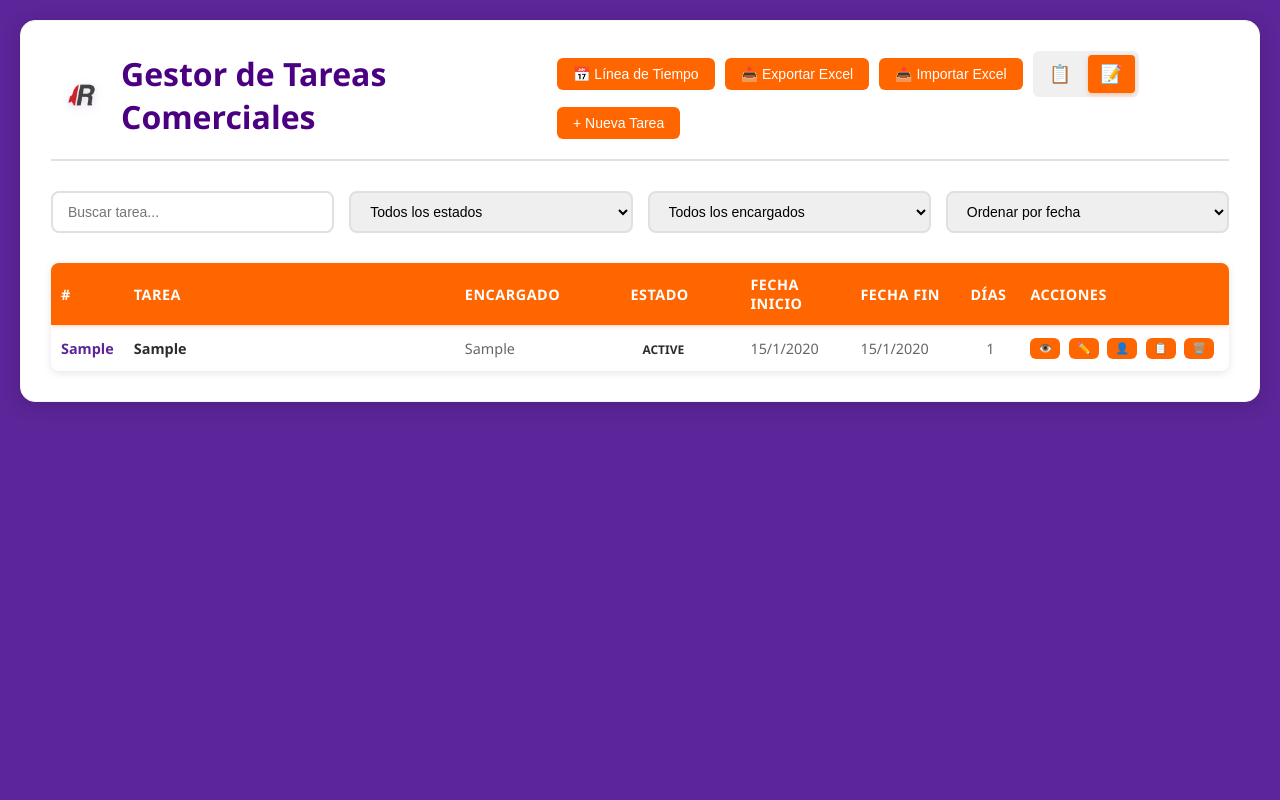
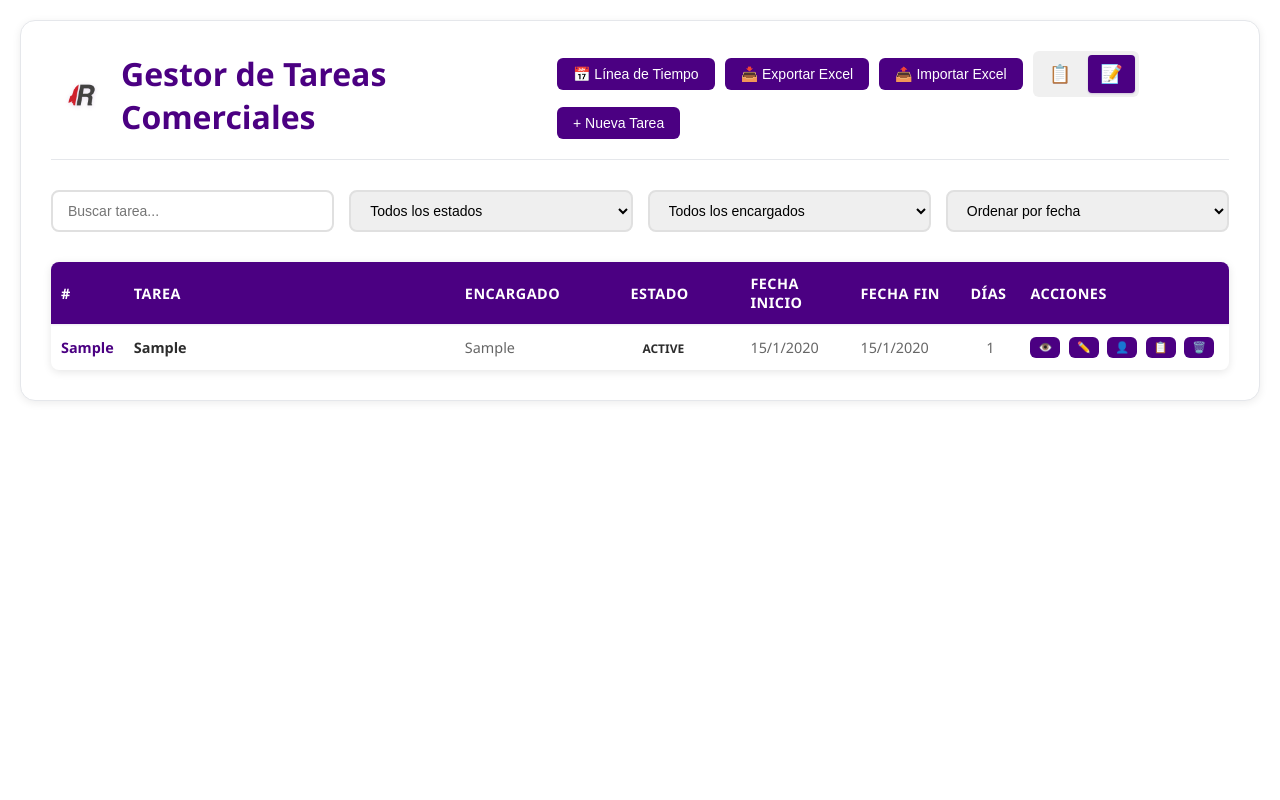
Before and after one commit to Slaverde/GestorTareasRocke, a Flask app: page / in a window 1280 px wide. Run offline with Flask 3, Linux system fonts and the light colour scheme; tables that the repository leaves empty hold one stand-in row (values such as "Sample post").

Commit message:
Cambiando colores

```diff
--- a/static/style.css
+++ b/static/style.css
@@ -6,7 +6,7 @@
 
 body {
     font-family: 'Segoe UI', Tahoma, Geneva, Verdana, sans-serif;
-    background: #5C2599;
+    background: #ffffff;
     min-height: 100vh;
     padding: 20px;
     color: #2C2C2C;
@@ -17,9 +17,9 @@ body {
     margin: 0 auto;
     background: white;
     border-radius: 15px;
-    box-shadow: 0 4px 20px rgba(0, 0, 0, 0.15);
+    box-shadow: 0 2px 8px rgba(0, 0, 0, 0.08);
     padding: 30px;
-    border: 1px solid #f3f4f6;
+    border: 1px solid #e5e7eb;
 }
 
 header {
@@ -28,7 +28,7 @@ header {
     align-items: center;
     margin-bottom: 30px;
     padding-bottom: 20px;
-    border-bottom: 2px solid #e0e0e0;
+    border-bottom: 1px solid #e5e7eb;
 }
 
 header h1 {
@@ -39,7 +39,7 @@ header h1 {
 }
 
 header h1 img {
-    filter: drop-shadow(0 2px 4px rgba(92, 37, 153, 0.2));
+    filter: drop-shadow(0 1px 2px rgba(75, 0, 130, 0.15));
     height: 40px;
     width: auto;
     margin-right: 10px;
@@ -194,12 +196,13 @@ header h1 img {
 }
 
 .btn-primary {
-    background: #FF6600;
+    background: #4B0082;
     color: white;
 }
 
 .btn-primary:hover {
-    background: #FF8C00;
+    background: #5C2599;
+    border-bottom: 2px solid #FF6600;
 }
 
 .btn-secondary {
@@ -212,39 +215,43 @@ header h1 img {
 }
 
 .btn-success {
-    background: #FF6600;
+    background: #4B0082;
     color: white;
 }
 
 .btn-success:hover {
-    background: #FF8C00;
+    background: #5C2599;
+    border-bottom: 2px solid #FF6600;
 }
 
 .btn-warning {
-    background: #FF6600;
+    background: #4B0082;
     color: white;
 }
 
 .btn-warning:hover {
-    background: #FF8C00;
+    background: #5C2599;
+    border-bottom: 2px solid #FF6600;
 }
 
 .btn-danger {
-    background: #FF6600;
+    background: #4B0082;
     color: white;
 }
 
 .btn-danger:hover {
-    background: #FF8C00;
+    background: #5C2599;
+    border-bottom: 2px solid #FF6600;
 }
 
 .btn-info {
-    background: #FF6600;
+    background: #4B0082;
     color: white;
 }
 
 .btn-info:hover {
-    background: #FF8C00;
+    background: #5C2599;
+    border-bottom: 2px solid #FF6600;
 }
 
 .btn-sm {
@@ -655,13 +664,14 @@ header h1 img {
 }
 
 .btn-vista-active {
-    background: #FF6600;
+    background: #4B0082;
     color: white;
-    box-shadow: 0 2px 4px rgba(255, 102, 0, 0.3);
+    box-shadow: 0 1px 2px rgba(75, 0, 130, 0.2);
 }
 
 .btn-vista-active:hover {
-    background: #FF8C00;
+    background: #5C2599;
+    border-bottom: 2px solid #FF6600;
 }
 
 .btn-vista-active img {
@@ -679,9 +689,9 @@ header h1 img {
 }
 
 .tabla-tareas thead {
-    background: #FF6600;
+    background: #4B0082;
     color: white;
-    box-shadow: 0 2px 4px rgba(255, 102, 0, 0.2);
+    box-shadow: 0 1px 2px rgba(75, 0, 130, 0.1);
 }
 
 .tabla-tareas th {
@@ -717,7 +728,7 @@ header h1 img {
     width: 60px;
     text-align: center;
     font-weight: 600;
-    color: #5C2599;
+    color: #4B0082;
 }
 
 .col-tarea {
```
Also changed, not shown: other parts of static/style.css (+41 -36 lines).
